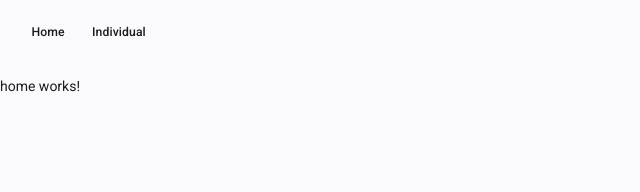
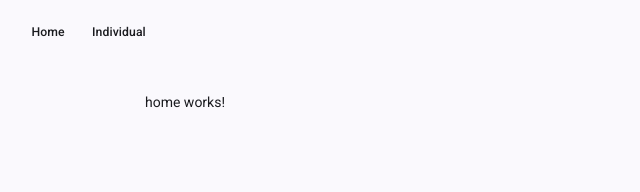
Before and after one commit to malkaysi/anglance, an Angular app: page / in a window 1280 px wide. Shown: the top 192 px of the page, without its empty margins (0-640 px from the left). Built offline with nearby package versions, Linux system fonts and the light colour scheme.

Commit message:
Adding container css

```diff
--- a/src/app/app.css
+++ b/src/app/app.css
@@ -0,0 +1,6 @@
+.content-container {
+  margin: 0 auto;
+  padding: 16px;
+  max-width: 990px;
+  width: 100%;
+}
--- a/src/app/app.html
+++ b/src/app/app.html
@@ -15,5 +15,6 @@
   }
 </mat-toolbar>
 
-
+<main class="content-container">
 <router-outlet />
+</main>
--- a/src/app/features/individuals/individuals.routes.ts
+++ b/src/app/features/individuals/individuals.routes.ts
@@ -1,6 +1,4 @@
 import { Routes } from '@angular/router';
-import { Property } from './property/property';
-import { Auto } from './auto/auto';
 
 export const individualRoutes: Routes = [
   {
```
